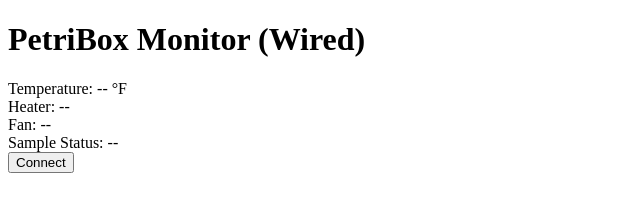
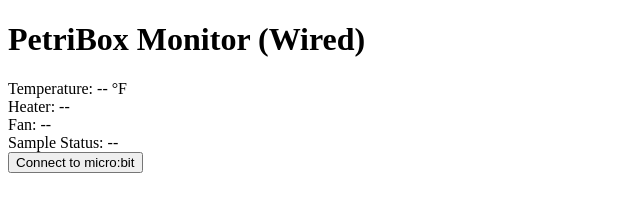
Before and after one commit to Olefishyfisher/MICROBITCODE, a plain HTML site: page index.html in a window 1280 px wide. Shown: the whole page, without its empty margins (0-640 px from the left). Drawn offline with Linux system fonts and the light colour scheme.

Commit message:
Update index.html

```diff
--- a/index.html
+++ b/index.html
@@ -3,7 +3,9 @@
 <head>
 <meta charset="UTF-8">
 <title>PetriBox Monitor (Wired)</title>
-<style>#admin { display:none; margin-top:20px; }</style>
+<style>
+#admin { display:none; margin-top:20px; }
+</style>
 </head>
 <body>
 <h1>PetriBox Monitor (Wired)</h1>
@@ -11,7 +13,7 @@
 <div>Heater: <span id="heater">--</span></div>
 <div>Fan: <span id="fan">--</span></div>
 <div>Sample Status: <span id="status">--</span></div>
-<button id="connect">Connect</button>
+<button id="connect">Connect to micro:bit</button>
 
 <div id="admin">
 <h2>Admin Controls</h2>
```
